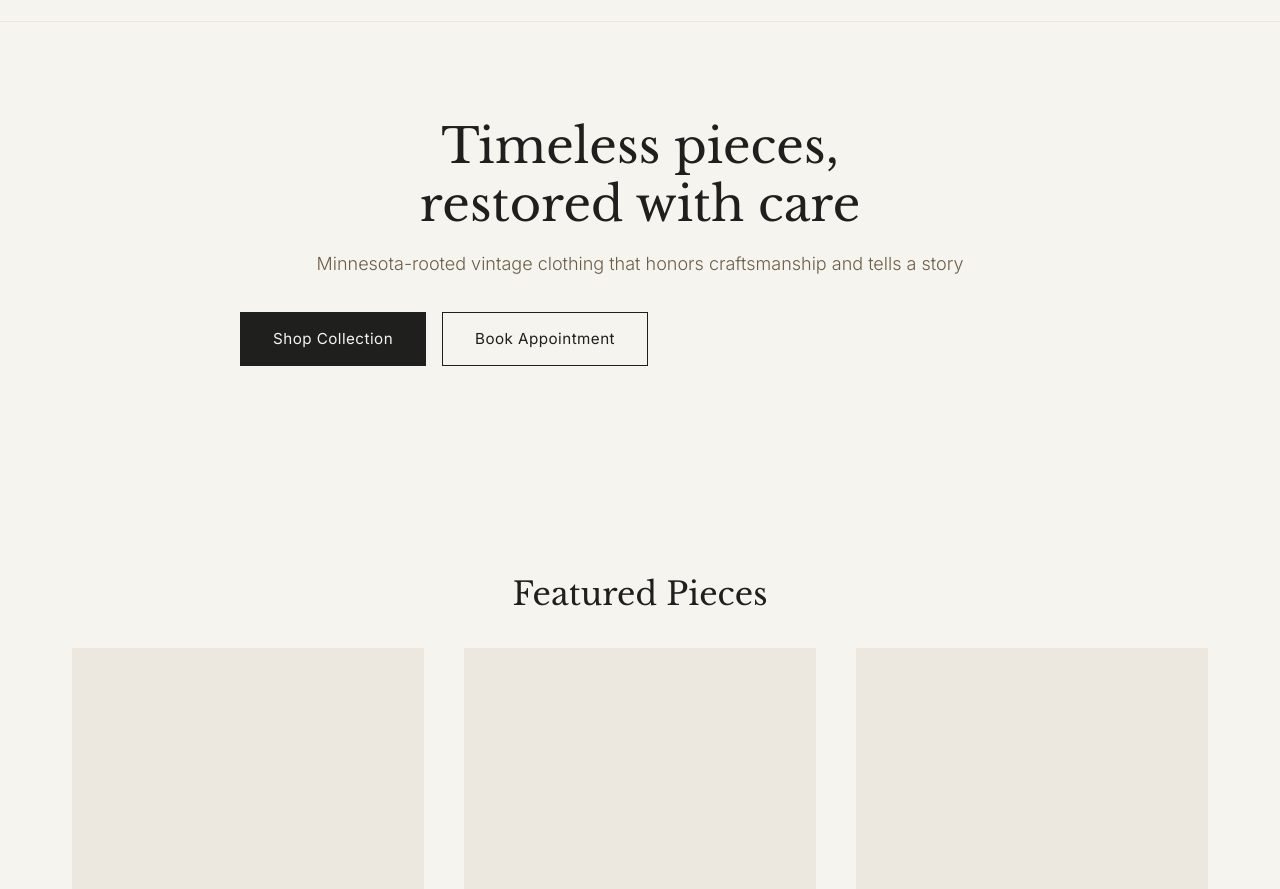
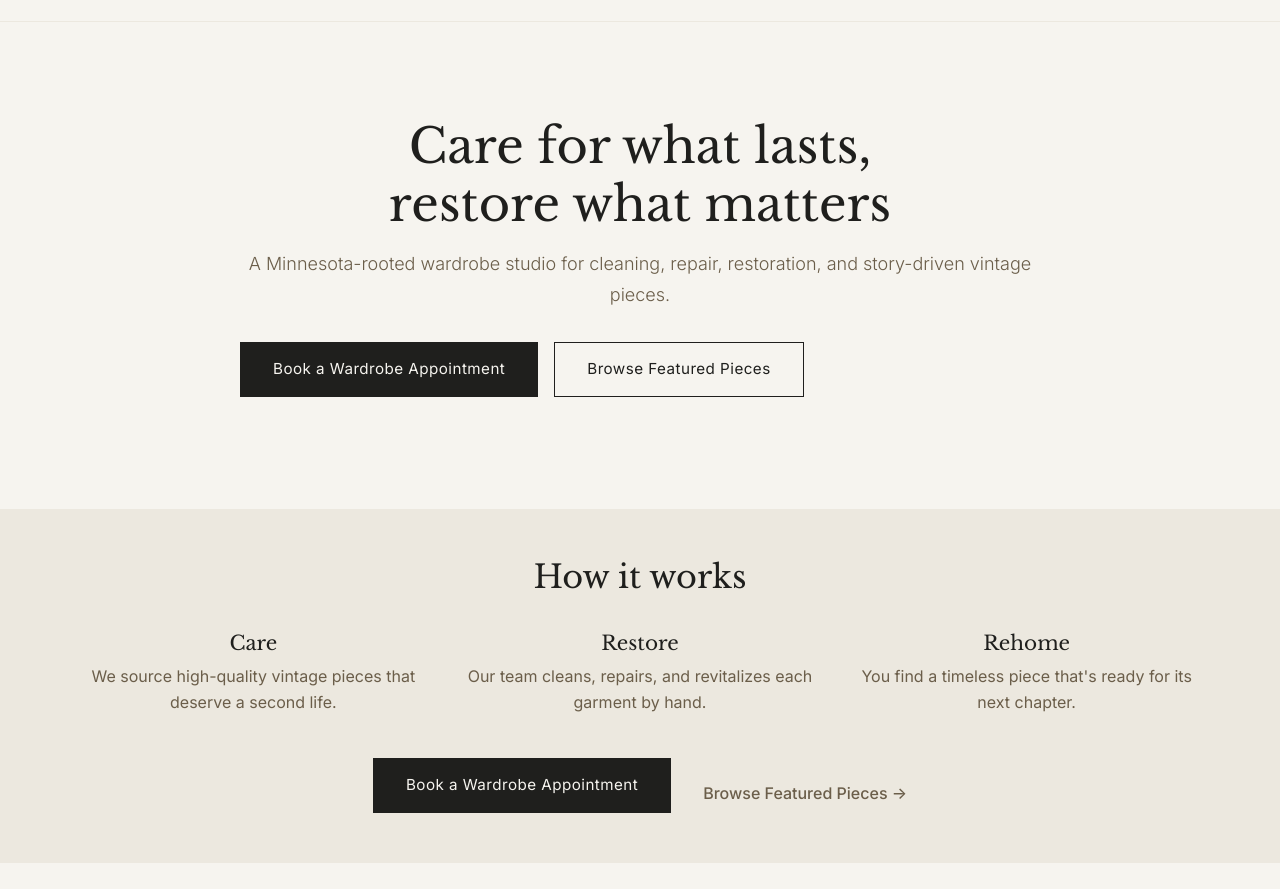
Before and after one commit to YegorCreative/goodshprd.com, a website: page index.html in a window 1280 px wide. Shown: the part 63-952 px from the top of the page. Drawn offline with nearby package versions, Linux system fonts and the light colour scheme.

```diff
--- a/css/styles.css
+++ b/css/styles.css
@@ -322,6 +322,60 @@ a:focus {
     flex-direction: column;
     gap: 0.75rem;
     align-items: center;
+}
+
+/* ========================================
+   How It Works Section (Mobile-First)
+   ======================================== */
+
+.how-it-works {
+    padding: 3rem 0;
+    background-color: #ECE8DF;
+    /* Soft card contrast */
+    text-align: center;
+}
+
+.hiw-grid {
+    display: grid;
+    grid-template-columns: 1fr;
+    gap: 2rem;
+    margin-bottom: 2.5rem;
+}
+
+.hiw-item h4 {
+    font-size: 1.25rem;
+    margin-bottom: 0.5rem;
+    color: #1F1F1D;
+    font-weight: 400;
+}
+
+.hiw-item p {
+    font-size: 1rem;
+    color: #6B5E4A;
+    line-height: 1.6;
+    max-width: 400px;
+    margin: 0 auto;
+}
+
+.hiw-actions {
+    display: flex;
+    flex-direction: column;
+    gap: 1.5rem;
+    align-items: center;
+}
+
+/* Tablet and Desktop for How It Works */
+@media (min-width: 768px) {
+    .hiw-grid {
+        grid-template-columns: repeat(3, 1fr);
+        gap: 1.5rem;
+    }
+
+    .hiw-actions {
+        flex-direction: row;
+        justify-content: center;
+        gap: 2rem;
+    }
 }
 
 /* ========================================
--- a/index.html
+++ b/index.html
@@ -62,14 +62,40 @@
         <section class="hero">
             <div class="container">
                 <div class="hero-content">
-                    <h2 class="hero-headline">Timeless pieces,<br>restored with care</h2>
+                    <h2 class="hero-headline">Care for what lasts,<br>restore what matters</h2>
                     <p class="hero-subheadline">
-                        Minnesota-rooted vintage clothing that honors craftsmanship and tells a story
+                        A Minnesota-rooted wardrobe studio for cleaning, repair, restoration, and story-driven vintage
+                        pieces.
                     </p>
                     <div class="hero-actions">
-                        <a href="#shop" class="button button-primary">Shop Collection</a>
-                        <a href="#appointments" class="button button-secondary">Book Appointment</a>
+                        <a href="appointments.html" class="button button-primary">Book a Wardrobe Appointment</a>
+                        <a href="#shop" class="button button-secondary">Browse Featured Pieces</a>
                     </div>
+                </div>
+            </div>
+        </section>
+
+        <!-- How It Works Section -->
+        <section id="how-it-works" class="how-it-works">
+            <div class="container">
+                <h3 class="section-title">How it works</h3>
+                <div class="hiw-grid">
+                    <div class="hiw-item">
+                        <h4>Care</h4>
+                        <p>We source high-quality vintage pieces that deserve a second life.</p>
+                    </div>
+                    <div class="hiw-item">
+                        <h4>Restore</h4>
+                        <p>Our team cleans, repairs, and revitalizes each garment by hand.</p>
+                    </div>
+                    <div class="hiw-item">
+                        <h4>Rehome</h4>
+                        <p>You find a timeless piece that's ready for its next chapter.</p>
+                    </div>
+                </div>
+                <div class="hiw-actions">
+                    <a href="appointments.html" class="button button-primary">Book a Wardrobe Appointment</a>
+                    <a href="#shop" class="text-link">Browse Featured Pieces →</a>
                 </div>
             </div>
         </section>
@@ -173,7 +199,7 @@
                             We believe in slowing down, choosing quality, and celebrating the craft
                             of making things that endure.
                         </p>
-                        <a href="#about" class="text-link">Read more about our process →</a>
+                        <a href="about.html" class="text-link">Read more about our process →</a>
                     </div>
                 </div>
             </div>
```
